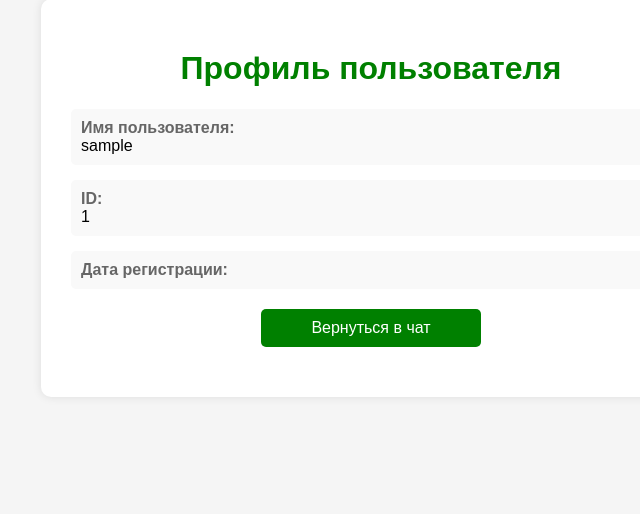
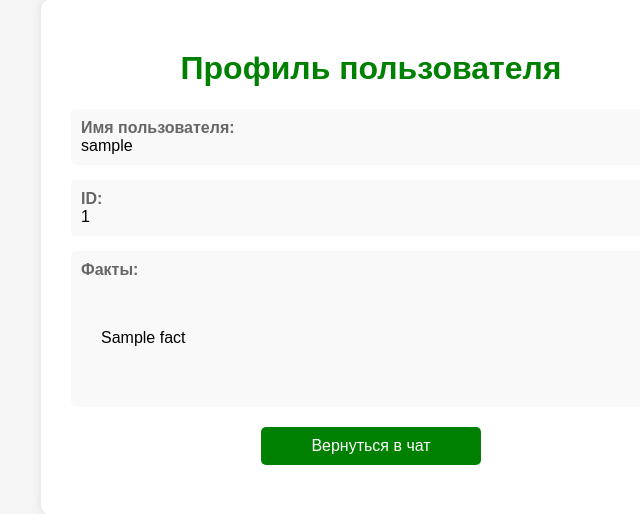
Before and after one commit to Ivruix/SoulStats, a Flask app: template templates/profile.html in a window 1280 px wide. Shown: the part 71-585 px from the top of the page, without its empty margins (269-909 px from the left). Run offline with Flask 3, Linux system fonts and the light colour scheme; the template is opened without the code that fills it: most values are stand-ins (such as "Sample title", 1, 10 or a date in 2020); some libraries are stand-ins or nearby versions.

Commit message:
added facts

```diff
--- a/app.py
+++ b/app.py
@@ -9,7 +9,8 @@ from yandex_cloud_ml_sdk import YCloudML
 
 from db.utils import register_user, user_login, get_usernames, get_user_id, get_user
 from ml_backend.agents.chatter import Chatter
-from ml_backend.db.utils import create_or_get_today_chat, add_user_message, add_assistant_message, get_chat_by_chat_id, analyze_chat
+from ml_backend.db.utils import create_or_get_today_chat, add_user_message, add_assistant_message, get_chat_by_chat_id, \
+    analyze_chat, get_facts_by_user
 from jwt_utils import create_jwt_token, jwt_required, decode_jwt_token
 
 load_dotenv()
@@ -204,7 +205,6 @@ def send_message():
 @jwt_required  # Проверяем JWT токен
 def profile():
     # Получаем user_id из JWT токена
-    print(1)
     user_id = request.user_id
 
     # Получаем данные пользователя из базы данных
@@ -217,11 +217,13 @@ def profile():
     # Распаковываем данные
     user_id, username, created_at = user_data
 
+    facts = get_facts_by_user(connection, user_id)
+
     # Передаем данные в шаблон
     return render_template('profile.html',
                          user_id=user_id,
                          username=username,
-                         registration_date=created_at)
+                         facts=facts)
 
 @app.route('/logout')
 def logout():
--- a/ml_backend/db/utils.py
+++ b/ml_backend/db/utils.py
@@ -87,5 +87,5 @@ def get_facts_by_user(conn, user_id):
     cur = conn.cursor()
 
     cur.execute(f"SELECT content FROM fact WHERE user_id = {user_id}")
-    facts = [fact[0] for fact in cur.featchall()]
+    facts = [fact[0] for fact in cur.fetchall()]
     return facts
--- a/templates/profile.html
+++ b/templates/profile.html
@@ -36,6 +36,15 @@
             font-weight: bold;
             color: #666;
         }
+        .facts-list {
+            margin-top: 10px;
+        }
+        .fact-item {
+            margin: 5px 0;
+            padding: 5px;
+            background: #e6ffe6;
+            border-radius: 5px;
+        }
         .back-btn {
             display: block;
             width: 200px;
@@ -46,6 +55,7 @@
             color: white;
             text-decoration: none;
             border-radius: 5px;
+            cursor: pointer;
         }
     </style>
 </head>
@@ -62,8 +72,16 @@
                 {{ user_id }}
             </div>
             <div>
-                <span class="label">Дата регистрации:</span><br>
-
+                <span class="label">Факты:</span><br>
+                <div class="facts-list">
+                    {% if facts %}
+                        {% for fact in facts %}
+                            <div class="fact-item">{{ fact }}</div>
+                        {% endfor %}
+                    {% else %}
+                        <p>Фактов пока нет.</p>
+                    {% endif %}
+                </div>
             </div>
         </div>
         <a onclick="goToDashboard()" class="back-btn">Вернуться в чат</a>
@@ -73,7 +91,8 @@
         if (token) {
             localStorage.setItem("token", token);
         }
-            function goToDashboard() {
+
+        function goToDashboard() {
             const token = localStorage.getItem("token");
             if (token) {
                 // Переходим на страницу профиля с токеном
```
